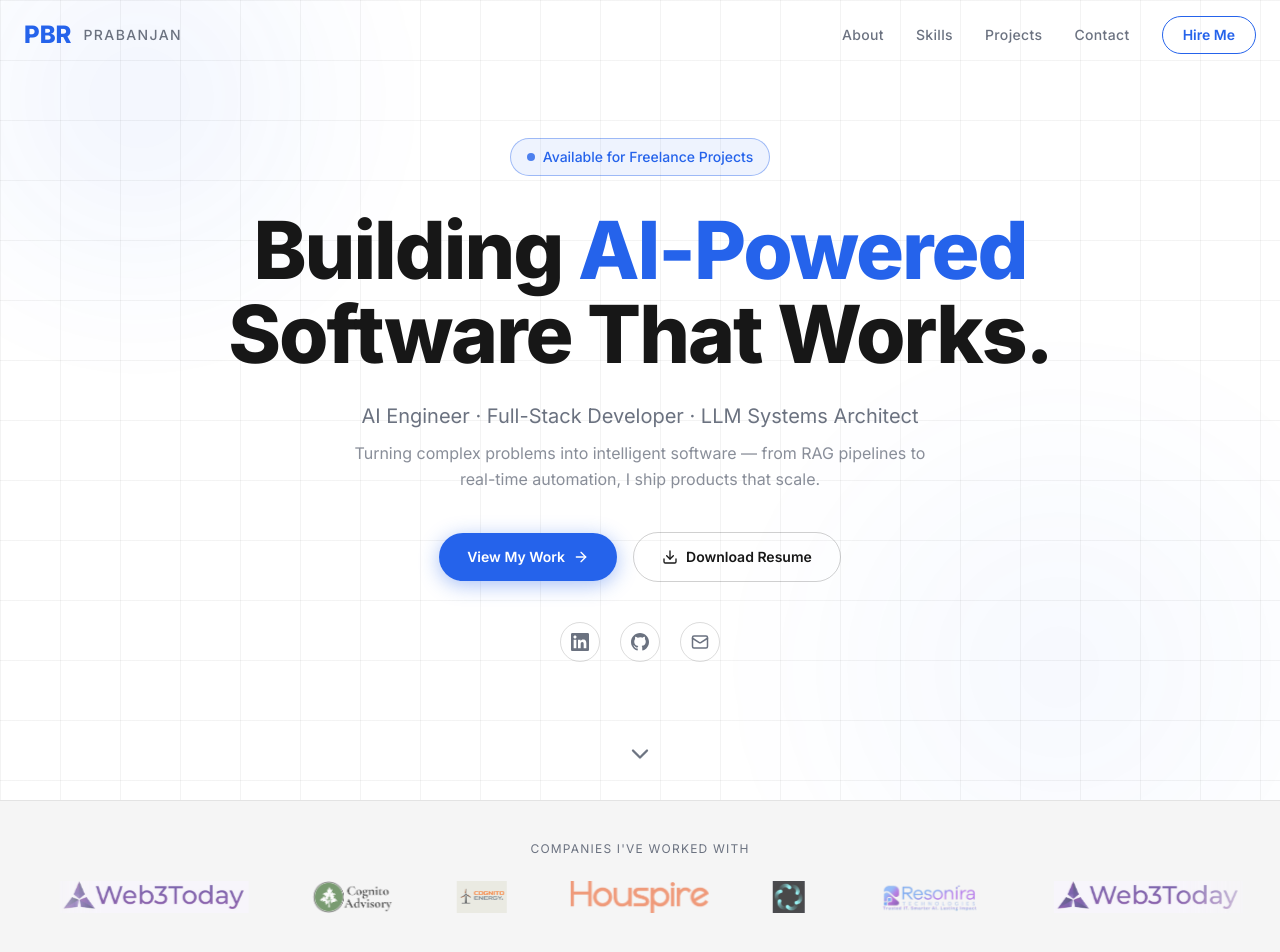
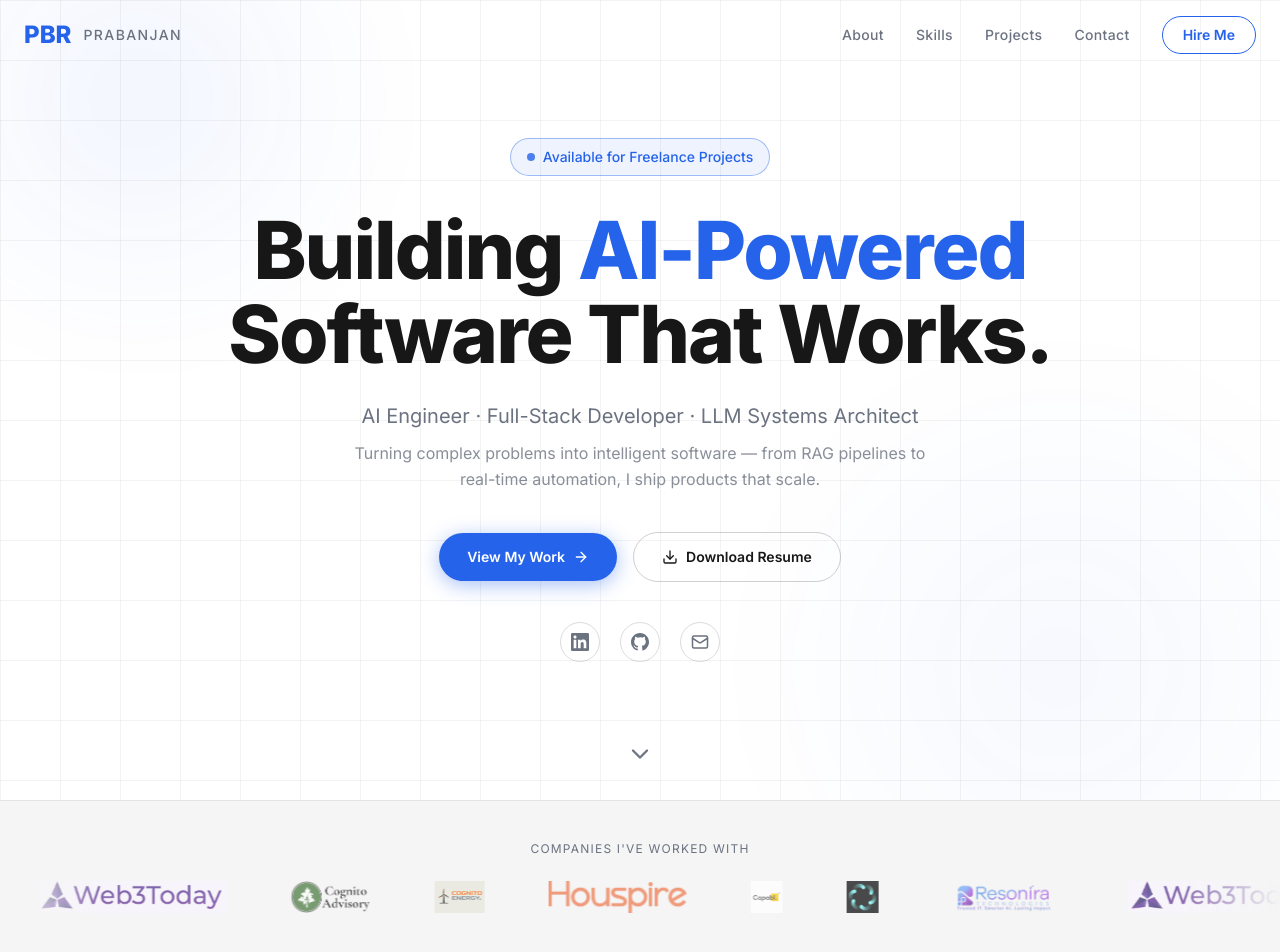
Before and after one commit to bajrang0704/portfolio, a Next.js app: page / in a window 1280 px wide. Shown: the top 952 px of the page. Built offline with nearby package versions, Linux system fonts and the light colour scheme.

Commit message:
logo and theam update

```diff
--- a/data/companies.ts
+++ b/data/companies.ts
@@ -13,4 +13,5 @@ export const companies: Company[] = [
   { name: "Cognito Advisory", logo: "/logos/CognitoAdvisory.png" },
   { name: "Cognito Energy", logo: "/logos/CognitoEnergy.png" },
   { name: "Houspire", logo: "/logos/Houspire.png" },
+  { name: "Capabl", logo: "/logos/cabapl.jpg" }
 ];
```
Also changed, not shown: public/logos/cabapl.jpg (added), 1 other file (tests, documents, lock files or other folders).
